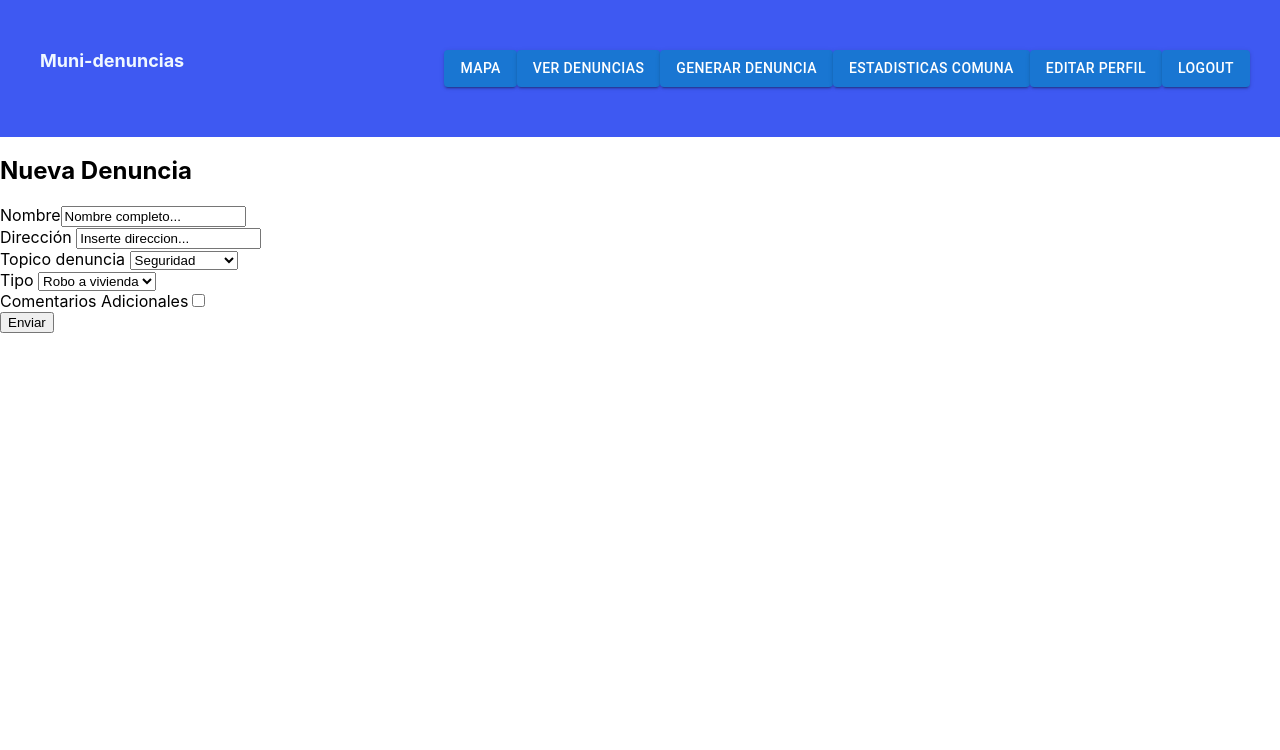
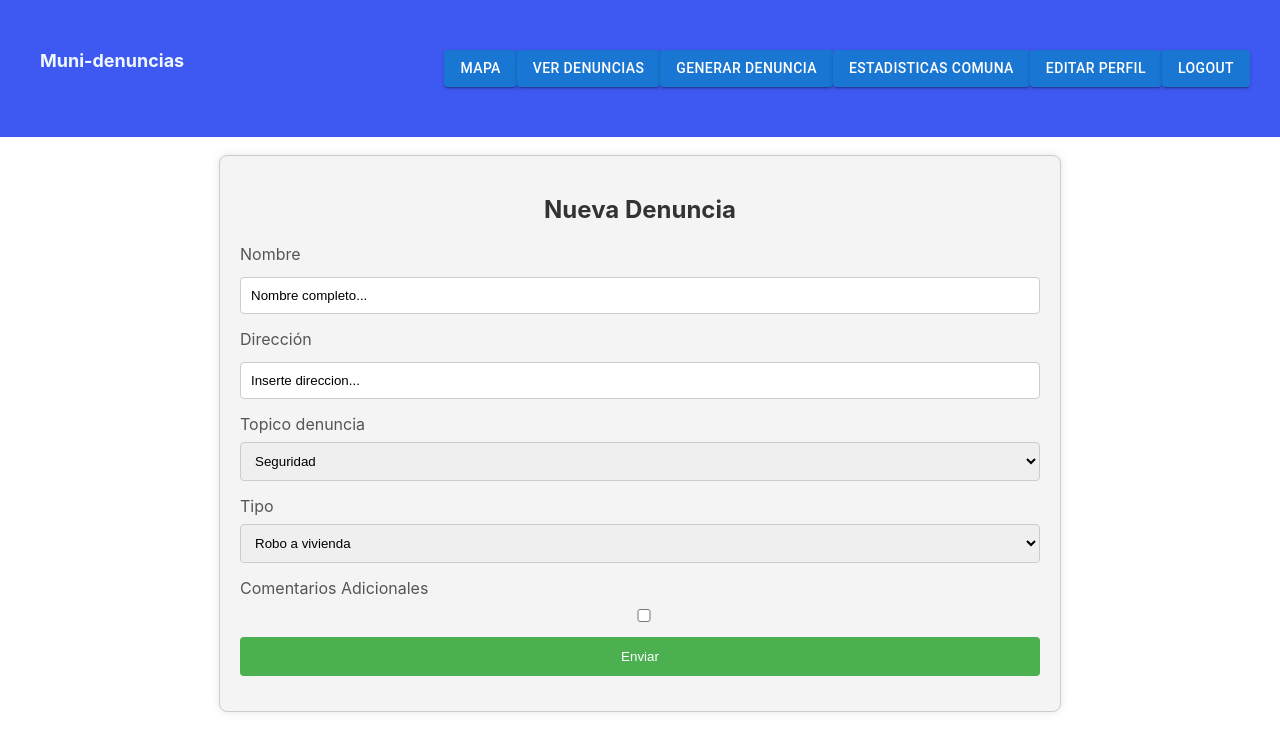
Before and after one commit to EstebanGald/muni-denuncia-v2, a React (Create React App) app: page /User/App/Generar in a window 1280 px wide. Shown: the top 750 px of the page. Built offline with nearby package versions, Linux system fonts and the light colour scheme.

Commit message:
Update Formulario.js

```diff
--- a/src/Components/User/GenerarDenuncias/Formulario.js
+++ b/src/Components/User/GenerarDenuncias/Formulario.js
@@ -1,6 +1,6 @@
 import { useForm } from "react-hook-form";
 import React, { useState } from 'react';
-
+import './form.css';
 const Formulario = () => {
 
     const { register, formState: { errors }, watch, handleSubmit } = useForm({
@@ -30,12 +30,13 @@ const Formulario = () => {
 
 
     const inputStyle = {
-        width: "400px",
+        width: "800px",
         height: "100px"
       };
 
 
-    return <div>
+    return (
+       <div className="form-container">
         <h2>Nueva Denuncia</h2>
         <form onSubmit={handleSubmit(onSubmit)}>
             <div>
@@ -108,6 +109,7 @@ const Formulario = () => {
             <input type="submit" value="Enviar" />
         </form>
     </div>
+    );
 }
 
 export default Formulario;
```
